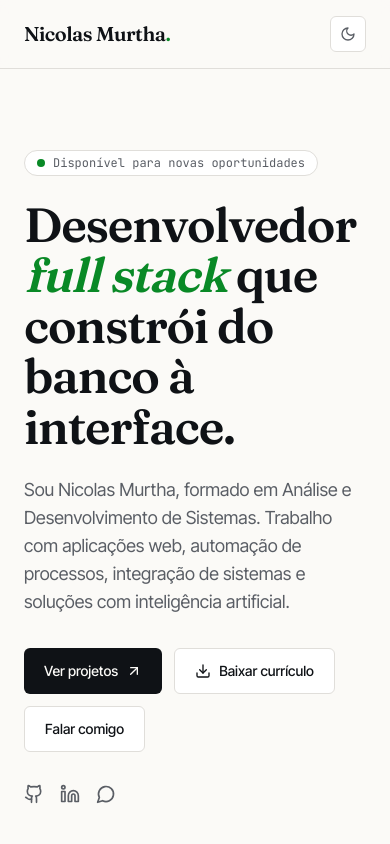
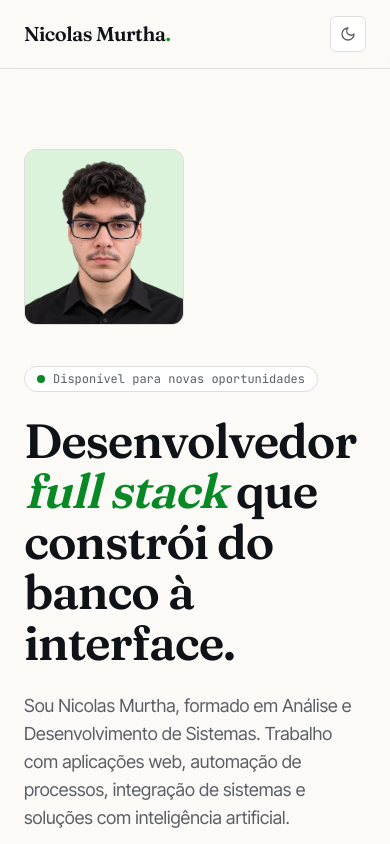
Before and after one commit to NicolasMurtha/portfolio, a React (Vite) app: page / in a window 390 px wide. Shown: the top 844 px of the page. Built offline with nearby package versions, Linux system fonts and the light colour scheme.

Commit message:
Add profile photo to the hero section
Optimized WebP cutout (360w and 720w, transparent background) served
with srcset, shown beside the headline on tablet/desktop and above it
on mobile.

```diff
--- a/src/components/Hero.tsx
+++ b/src/components/Hero.tsx
@@ -1,10 +1,12 @@
 import { ArrowUpRight, Download, Github, Linkedin, MessageCircle } from "lucide-react";
-import { FACTS, LINKS } from "../data";
+import { FACTS, LINKS, PROFILE_PHOTO } from "../data";
 import { downloadResume } from "../resume";
 
 export default function Hero() {
   return (
     <section id="topo" className="mx-auto max-w-6xl px-6 py-20 md:py-28">
+      <div className="grid items-center gap-10 md:grid-cols-[1fr_260px] lg:grid-cols-[1fr_320px] lg:gap-16">
+        <div>
           <span className="inline-flex items-center gap-2 rounded-full border border-border bg-card px-3 py-1 font-mono text-xs text-muted-foreground">
             <span className="h-2 w-2 rounded-full bg-primary" /> Disponível para novas oportunidades
           </span>
@@ -12,8 +14,8 @@ export default function Hero() {
             Desenvolvedor <em className="text-primary">full stack</em> que constrói do banco à interface.
           </h1>
           <p className="mt-6 max-w-xl text-lg text-muted-foreground">
-        Sou Nicolas Murtha, formado em Análise e Desenvolvimento de Sistemas. Trabalho com aplicações
-        web, automação de processos, integração de sistemas e soluções com inteligência artificial.
+            Sou Nicolas Murtha, formado em Análise e Desenvolvimento de Sistemas. Trabalho com aplicações web, automação
+            de processos, integração de sistemas e soluções com inteligência artificial.
           </p>
 
           <div className="mt-8 flex flex-wrap gap-3">
@@ -40,15 +42,51 @@ export default function Hero() {
           </div>
 
           <div className="mt-8 flex gap-4 text-muted-foreground">
-        <a href={LINKS.github} target="_blank" rel="noreferrer" aria-label="GitHub" className="hover:text-foreground">
+            <a
+              href={LINKS.github}
+              target="_blank"
+              rel="noreferrer"
+              aria-label="GitHub"
+              className="hover:text-foreground"
+            >
               <Github className="h-5 w-5" />
             </a>
-        <a href={LINKS.linkedin} target="_blank" rel="noreferrer" aria-label="LinkedIn" className="hover:text-foreground">
+            <a
+              href={LINKS.linkedin}
+              target="_blank"
+              rel="noreferrer"
+              aria-label="LinkedIn"
+              className="hover:text-foreground"
+            >
               <Linkedin className="h-5 w-5" />
             </a>
-        <a href={LINKS.whatsapp} target="_blank" rel="noreferrer" aria-label="WhatsApp" className="hover:text-foreground">
+            <a
+              href={LINKS.whatsapp}
+              target="_blank"
+              rel="noreferrer"
+              aria-label="WhatsApp"
+              className="hover:text-foreground"
+            >
               <MessageCircle className="h-5 w-5" />
             </a>
+          </div>
+        </div>
+
+        <div className="order-first w-40 sm:w-48 md:order-none md:w-full">
+          <div className="relative aspect-[10/11] overflow-hidden rounded-xl border border-border bg-accent">
+            <img
+              src={PROFILE_PHOTO.src}
+              srcSet={PROFILE_PHOTO.srcSet}
+              sizes="(min-width: 1024px) 320px, (min-width: 768px) 260px, (min-width: 640px) 192px, 160px"
+              width={PROFILE_PHOTO.width}
+              height={PROFILE_PHOTO.height}
+              alt={PROFILE_PHOTO.alt}
+              fetchPriority="high"
+              decoding="async"
+              className="absolute inset-x-0 bottom-0 h-auto w-full"
+            />
+          </div>
+        </div>
       </div>
 
       <dl className="mt-16 flex flex-wrap gap-x-12 gap-y-6 border-t border-border pt-8">
--- a/src/data.ts
+++ b/src/data.ts
@@ -10,6 +10,15 @@ export const LINKS = {
     "https://api.whatsapp.com/send/?phone=5516993827602&text=Ol%C3%A1+,+Nicolas+Murtha&type=phone_number&app_absent=0",
   // Coloque o arquivo em public/curriculo.pdf para habilitar o download
   resume: asset("curriculo.pdf"),
+};
+
+// Foto de perfil (recorte com fundo transparente), em duas resoluções para telas comuns e retina
+export const PROFILE_PHOTO = {
+  src: asset("site-assets/nicolas-murtha-720.webp"),
+  srcSet: `${asset("site-assets/nicolas-murtha-360.webp")} 360w, ${asset("site-assets/nicolas-murtha-720.webp")} 720w`,
+  width: 720,
+  height: 743,
+  alt: "Foto de Nicolas Murtha",
 };
 
 export const RESUME_FILENAME = "Curriculo Nicolas Murtha.pdf";
```
Also changed, not shown: public/site-assets/nicolas-murtha-360.webp (added), public/site-assets/nicolas-murtha-720.webp (added). Lines whose indentation alone changed are shown as unchanged.
